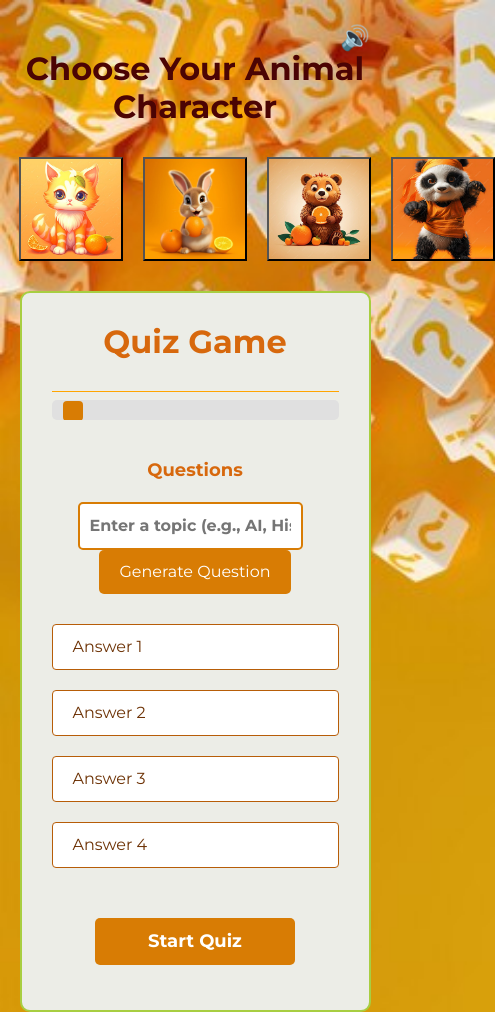
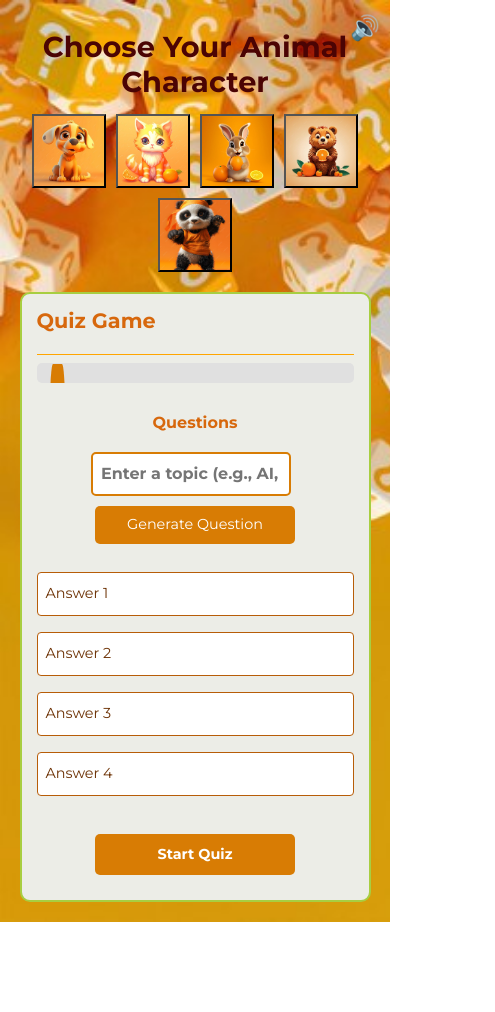
Before and after one commit to Liliyalexx/quiz_Game, a website: page index.html in a window 390 px wide. Shown: the whole page, 495 px wide, since content can reach past the window. After the commit the page ends 922 px from the top, so only its background shows below. Drawn offline with nearby package versions, Linux system fonts and the light colour scheme.

Commit message:
mobile friendly game

```diff
--- a/css/style.css
+++ b/css/style.css
@@ -20,7 +20,7 @@ body {
   max-width: 600px;
   margin: 20px auto;
   border-radius: 10px;
-  padding: 30px;
+  padding: 20px;
   border: 2px solid #a8ce41;
 }
 
@@ -28,19 +28,20 @@ body {
   color: rgb(215, 104, 13);
   font-weight: 600;
   border-bottom: 1px solid orange;
-  padding-bottom: 30px;
+  padding-bottom: 20px;
   text-align: center;
   display: flex;
-  flex-direction: column;
-  align-items: center;
+  text-align: center;
+  font-size: 1.5rem;
+
 }
 
 .quiz {
-  padding: 20px 0;
+  padding: 15px 0;
 }
 
 .quiz h2 {
-  font-size: 18px;
+  font-size:1.2rem;
   color: rgb(215, 104, 13);
   font-weight: 600;
   text-align: center;
@@ -56,8 +57,8 @@ body {
   min-width: 44px;
   min-height: 44px;
   border: 1px solid #b75d08;
-  padding: 10px 20px;
-  margin: 10px 0;
+  padding: 10px;
+  margin: 8px 0;
   text-align: left;
   border-radius: 4px;
   cursor: pointer;
@@ -77,10 +78,11 @@ body {
   background: #d87c04;
   color: #fff;
   font-weight: 500;
-  width: 150px;
+  width: 100%;
+  max-width: 150px;
   border: 0px;
   padding: 10px;
-  margin: 20px auto 0;
+  margin: 15px auto 0;
   border-radius: 4px;
   cursor: pointer;
   display: none;
@@ -101,13 +103,13 @@ body {
   position: relative;
   border-radius: 5px;
   overflow: hidden;
-  margin-bottom: 20px;
+  margin-bottom: 15px;
 }
 
 .character {
   border: none;
-  width: 20px;
-  height: 20px;
+  width: 15px;
+  height: 215px;
   background-color: #d87c04;
   position: absolute;
   top: 0.5px;
@@ -129,58 +131,49 @@ body {
 #character-selection {
   border: none;
   text-align: center;
-  margin-top: 50px;
+  margin-top: 30px;
 }
 
 .animal-options {
   border: none;
-  border:yellow;
-  outline: yellow;
   display: flex;
   justify-content: center;
-  gap: 20px;
-  margin: 20px 0;
-  min-width: 44px;
-  min-height: 44px;
-  padding: 10px 20px;
-  font-size: 16px;
-  cursor: pointer;
+  gap: 10px;
+  margin: 15px 0;
+ flex-wrap: wrap;
 }
 
 .animal-option {
   border: none;
-  border: yellow;
-  outline: yellow;
+  outline: none;
   cursor: pointer;
-  font-size: 20px;
+  font-size: 1rem;
 }
 
 .animal-option img {
   border: none;
-  height: 100px;
-  width: 100px;
+  height: 80px;
+  width: 80px;
   object-fit: cover;
   transition: transform 0.1s ease, box-shadow 0.1s ease;
 }
 
 .animal-option img:hover {
-  border: none;
-  transform: scale(2,2);
-  box-shadow: 0 0 10px rgba(230, 219, 14, 0.3);
-  border: #a8ce41;
+  transform: scale(1.5, 1.5);
+  box-shadow: 10 10 100px rgba(232, 232, 228, 0.3);
 }
 
 #start-quiz {
   background: #d87c04;
   color: #fff;
-  padding: 10px 20px;
+  padding: 10px ;
   border: none;
   border-radius: 5px;
   cursor: pointer;
-  font-size: 18px;
+  font-size: 1rem;
   width: 100%; /* Full width on mobile */
   max-width: 200px; /* Limit width on larger screens */
-  margin: 15px auto; /* Center the button */
+  margin: 10px auto; /* Center the button */
   display: block;
 }
 
@@ -190,7 +183,6 @@ body {
 }
 
 .animal-option.selected {
-  border: none;
   color: #dde997;
   background-color: #ddee99;
 }
@@ -199,7 +191,7 @@ h1 {
   color: #4b0404;
   font-family: 'Montserrat', sans-serif;
   font-weight: 700;
-  font-size: 2rem;
+  font-size: 1.8rem;
 }
 
 #quiz-controls {
@@ -207,23 +199,30 @@ h1 {
   margin: 20px 0;
 }
 
+
 #topic-input {
-  padding: 10px;
-  font-size: 16px;
+  padding: 8px;
+  font-size: 1rem;
   border: 2px solid #d87c04;
   border-radius: 5px;
-  margin-right: 10px;
+  margin-right: 8px;
+  width: 100%;
+  max-width: 200px;
 }
+
 
 #generate-question-btn {
   background: #d87c04;
   color: #fff;
   font-weight: 500;
-  padding: 10px 20px;
+  padding: 8px 16px;
   border: none;
   border-radius: 5px;
   cursor: pointer;
-  font-size: 16px;
+  font-size: 1rem;
+  width: 100%;
+  max-width: 200px;
+  margin-top: 10px;
 }
 
 #generate-question-btn:hover {
@@ -231,20 +230,48 @@ h1 {
 }
 
 .quiz {
-  margin-bottom: 20px;
+  margin-bottom:15px;
 }
 #mute-btn {
-  position: fixed; /* Fixed position so it stays in place */
-  top: 20px; /* Distance from the top */
-  right: 20px; /* Distance from the right */
+  position: fixed;
+  top: 10px; /* Adjusted for mobile */
+  right: 10px; /* Adjusted for mobile */
   background: none;
   border: none;
-  font-size: 24px;
+  font-size: 1.5rem; /* Smaller font for mobile */
   cursor: pointer;
-  color: #d87c04; /* Match your theme color */
-  z-index: 1000; /* Ensure it's above other elements */
+  color: #d87c04;
+  z-index: 1000;
 }
 
 #mute-btn:hover {
   color: #f2de45; /* Change color on hover */
 }
+/* Media Query for Mobile Devices */
+@media (max-width: 768px) {
+  .board {
+    padding: 15px;
+  }
+
+  .board h1 {
+    font-size: 1.3rem;
+  }
+
+  .quiz h2 {
+    font-size: 1rem;
+  }
+
+  .btn {
+    font-size: 0.9rem;
+    padding: 8px;
+  }
+
+  .animal-option img {
+    height: 70px;
+    width: 70px;
+  }
+
+  #start-quiz, #generate-question-btn {
+    font-size: 0.9rem;
+  }
+}
```
